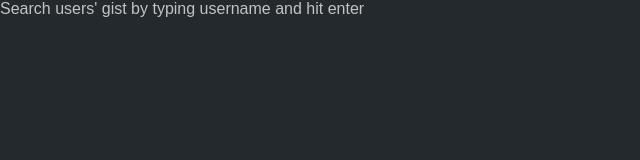
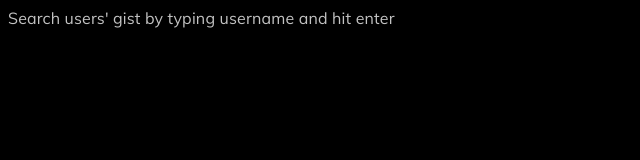
Before and after one commit to AmalaLiza/github-gist-app, a React app: page / in a window 1280 px wide. Shown: the whole page, without its empty margins (0-640 px from the left). Built offline with nearby package versions, Linux system fonts and the light colour scheme.

Commit message:
Fonts added

```diff
--- a/src/global.css
+++ b/src/global.css
@@ -1,10 +1,66 @@
 body {
+  font-family: 'Muli', 'Open Sans', sans-serif;
+  -webkit-font-smoothing: antialiased;
+  -moz-osx-font-smoothing: grayscale;
+  background: #000000;
+  background-size: cover;
+  color: #fff;
   font-size: 14px;
-  font-family: 'Nunito Sans', sans-serif;
-  padding: 0;
-  margin: 0;
-  color: #FFFFFF;
-  background-color: #24292E;
+  font-weight: 400;
+  overflow: hidden;
+  letter-spacing: 0.012em;
+}
+
+a, button, input, textarea {
+  outline: none;
+  border: 0;
+  background: none;
+  font-family: 'Muli', 'Open Sans', sans-serif;
+}
+
+@font-face {
+  font-family: Muli;
+  src: url('./fonts/Muli/Muli-Black.ttf');
+  font-style: normal;
+  font-weight: 900;
+}
+
+@font-face {
+  font-family: Muli;
+  src: url('./fonts/Muli/Muli-Bold.ttf');
+  font-style: normal;
+  font-weight: bold;
+}
+
+
+@font-face {
+  font-family: Muli;
+  src: url('./fonts/Muli/Muli-Light.ttf');
+  font-style: normal;
+  font-weight: 300;
+}
+
+@font-face {
+  font-family: Muli;
+  src: url('./fonts/Muli/Muli-SemiBold.ttf');
+  font-style: normal;
+  font-weight: 600;
+}
+
+
+@font-face {
+  font-family: Muli;
+  src: url('./fonts/Muli/Muli-Regular.ttf');
+  font-style: normal;
+  font-weight: 400;
+}
+
+
+@font-face {
+  font-family: Muli;
+  src: url('./fonts/Muli/Muli-ExtraLight.ttf');
+  font-style: normal;
+  font-weight: 200;
 }
 
 .bold {
--- a/webpack/webpack.dev.config.js
+++ b/webpack/webpack.dev.config.js
@@ -36,7 +36,7 @@ const getConfig = () => ({
   module: {
     rules: [
       {
-        test: /\.(png|jpg|jpeg(2)?)(\?[a-z0-9]+)?$/,
+        test: /\.(ttf|png|jpg|jpeg(2)?)(\?[a-z0-9]+)?$/,
         use: [
           { loader: 'file-loader' },
         ],
--- a/webpack/webpack.prod.config.js
+++ b/webpack/webpack.prod.config.js
@@ -27,7 +27,7 @@ module.exports = () => ({
   module: {
     rules: [
       {
-        test: /\.(png|jpg|jpeg(2)?)(\?[a-z0-9]+)?$/,
+        test: /\.(ttf|png|jpg|jpeg(2)?)(\?[a-z0-9]+)?$/,
         use: [
           { loader: 'file-loader' },
         ],
```
Also changed, not shown: src/fonts/Muli/Muli-Black.ttf (added), src/fonts/Muli/Muli-BlackItalic.ttf (added), src/fonts/Muli/Muli-Bold.ttf (added), src/fonts/Muli/Muli-BoldItalic.ttf (added), src/fonts/Muli/Muli-ExtraBold.ttf (added), src/fonts/Muli/Muli-ExtraBoldItalic.ttf (added), src/fonts/Muli/Muli-ExtraLight.ttf (added), src/fonts/Muli/Muli-ExtraLightItalic.ttf (added), src/fonts/Muli/Muli-Italic.ttf (added), src/fonts/Muli/Muli-Light.ttf (added), src/fonts/Muli/Muli-LightItalic.ttf (added), src/fonts/Muli/Muli-Regular.ttf (added), src/fonts/Muli/Muli-SemiBold.ttf (added), src/fonts/Muli/Muli-SemiBoldItalic.ttf (added).
